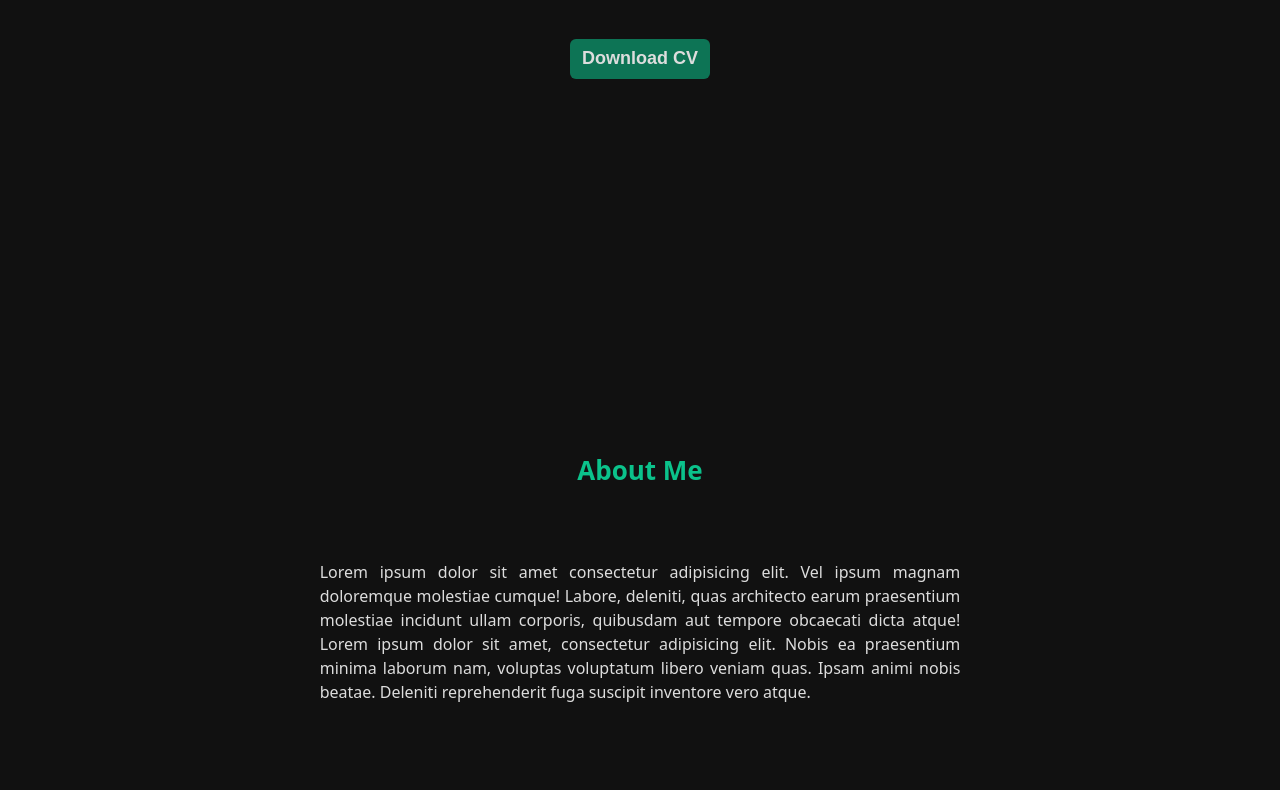
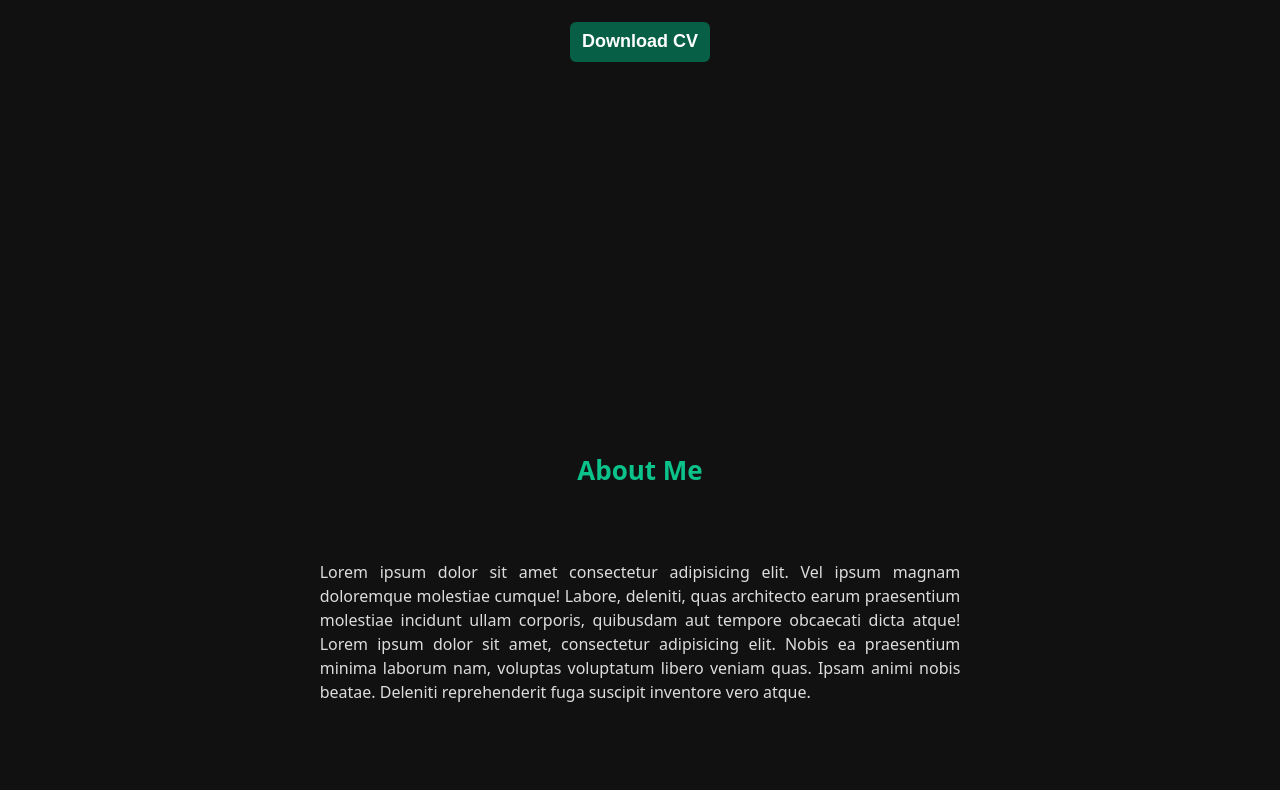
Before and after one commit to lucasgazzola/lucasgazzola.github.io, an Astro site: page / in a window 1280 px wide. Shown: the part 420-1210 px from the top of the page. Built offline with nearby package versions, Linux system fonts and the light colour scheme; Astro itself is replaced by a stand-in of ours.

Commit message:
change button's title, style and spacing

```diff
--- a/src/components/Main.astro
+++ b/src/components/Main.astro
@@ -4,11 +4,16 @@
     <h2 class="job-title-container">Fullstack Developer</h2>
   </header>
   <main>
-    <button class="button-download">Download CV</button>
+    <button title="Download Curriculum Vitae" class="button-download"
+      >Download CV</button
+    >
   </main>
 </section>
 
 <style>
+  #home {
+    gap: 38px;
+  }
   .button-download {
     width: 140px;
     height: 40px;
@@ -16,8 +21,8 @@
     font-weight: 800;
     outline: none;
     border: none;
-    background-color: #0bc28b90;
-    color: inherit;
+    background-color: #075f45;
+    color: #fff;
     border-radius: 6px;
     cursor: pointer;
   }
```
